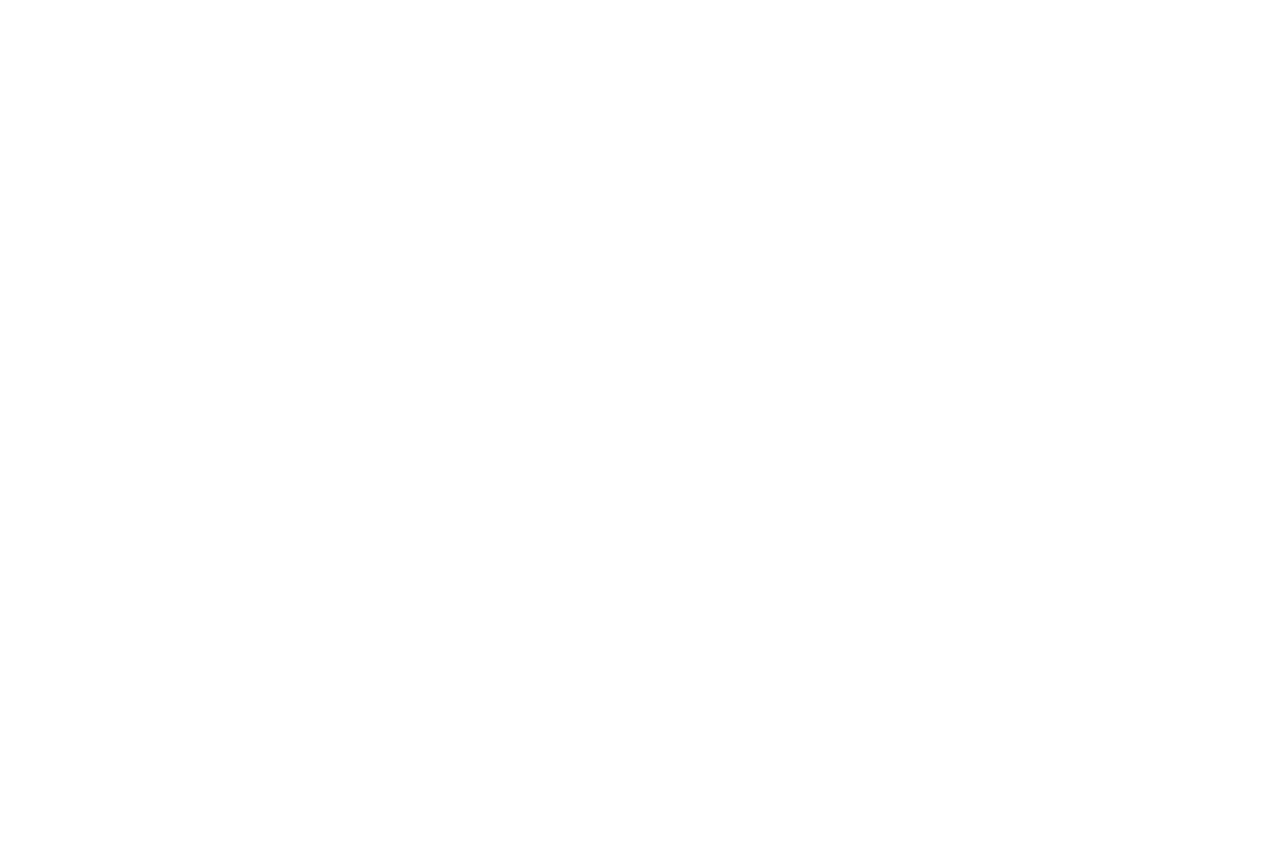
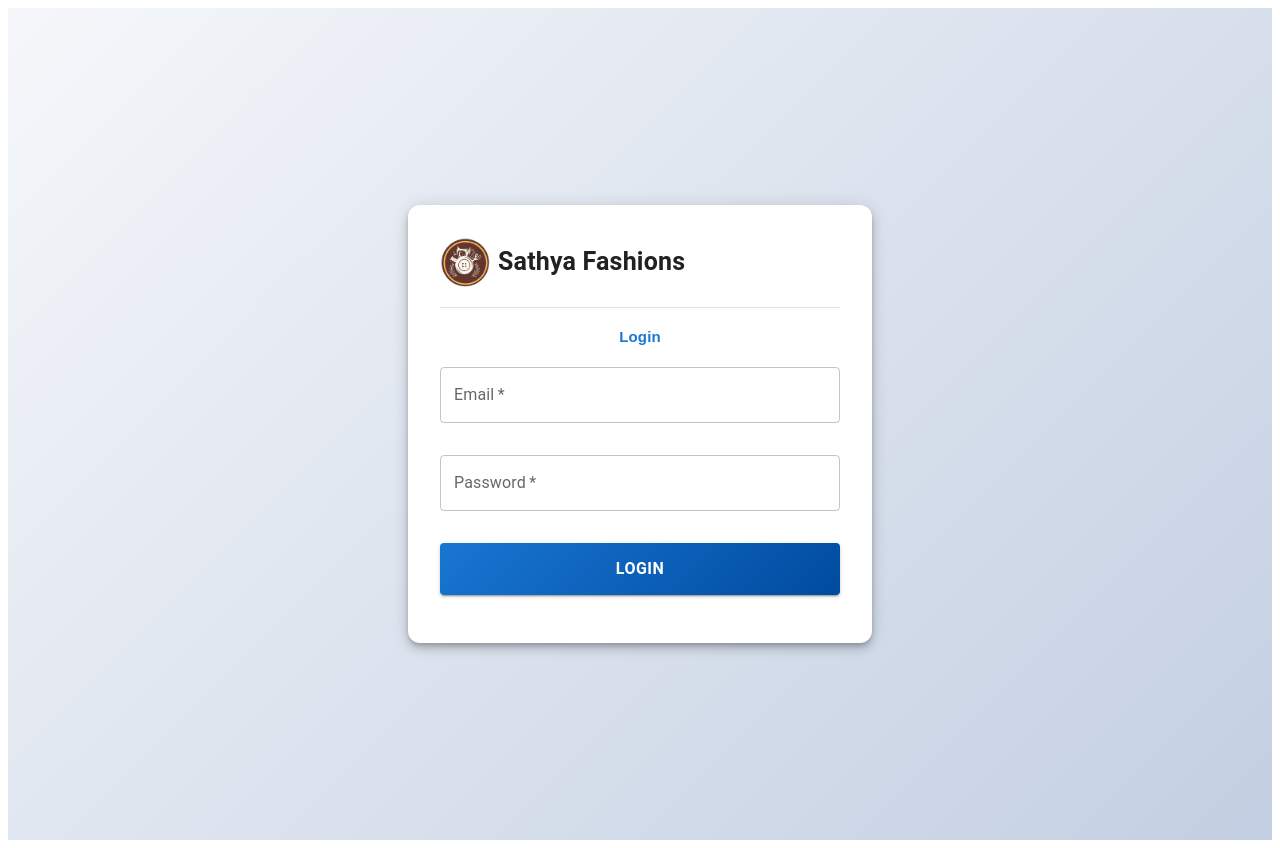
Before and after one commit to Subash-Student/Sathya-Fashions, a React (Create React App) app in the folder frontend/: page /login in a window 1280 px wide. Before the commit this address had no page. Before the commit the page ends 800 px from the top, so only its background shows below. Built offline with nearby package versions, Linux system fonts and the light colour scheme.

Commit message:
completed login page

```diff
--- a/frontend/src/App.js
+++ b/frontend/src/App.js
@@ -6,10 +6,12 @@
 import NewOrderPage from './pages/NewOrderPage'
 import OrderListPage from './pages/OrderListPage'
 import PaymentDetailsPage from './pages/PaymentDetailsPage'
+import LoginPage from './pages/LoginPage'
 const App = () => {
   return (
     <Routes>
       <Route path='/' element={<DashBoard />}/>
+      <Route path='/login' element={<LoginPage />}/>
       <Route path="/order/:id" element={<OrderDetailsPage />} />
       <Route path="/orders" element={<OrderListPage />} />
       <Route path="/newOrder" element={<NewOrderPage />} />
--- /dev/null
+++ b/frontend/src/pages/LoginPage.jsx
@@ -0,0 +1,125 @@
+import React, { useContext, useState } from 'react';
+import { TextField, Button, Typography,Divider, Box, Alert, Link, Grid, Paper } from '@mui/material';
+import { useNavigate } from 'react-router-dom';
+
+
+const LoginPage = () => {
+
+
+
+  const navigate = useNavigate();
+  const [formData, setFormData] = useState({
+    email: '',
+    password: '',
+  });
+  const [error, setError] = useState('');
+
+  const handleChange = (e) => {
+    setFormData({ ...formData, [e.target.name]: e.target.value });
+  };
+
+  const handleSubmit = async (e) => {
+    e.preventDefault();
+
+  };
+
+  return (
+    <Box
+      sx={{
+        display: 'flex',
+        justifyContent: 'center',
+        alignItems: 'center',
+        minHeight: '100vh',
+        background: 'linear-gradient(135deg, #f5f7fa, #c3cfe2)',
+        padding: 2,
+      }}
+    >
+
+      <Paper
+        elevation={6}
+        sx={{
+          maxWidth: 400,
+          width: '100%',
+          p: 4,
+          borderRadius: 3,
+          background: 'white',
+          textAlign: 'center',
+        }}
+      >
+         <Typography variant="h6" sx={{ flexGrow: 1, fontWeight: 'bold', display: 'flex',fontSize:"25px", alignItems: 'center' }}>
+          <img
+            src="logo2.png"
+            alt="logo"
+            style={{ marginRight: 8, borderRadius: '50%', width: '50px' }}
+          />
+          Sathya Fashions
+        </Typography>
+        <Divider style={{ margin: '20px 0' }} />
+        <Typography
+          variant="h4"
+          gutterBottom
+          sx={{
+            fontWeight: 'bold',
+            fontSize:"15px",
+            color: '#1976d2',
+            fontFamily: 'Poppins, sans-serif',
+          }}
+        >
+          Login
+        </Typography>
+        {error && (
+          <Alert severity="error" sx={{ mb: 2 }}>
+            {error}
+          </Alert>
+        )}
+        <form onSubmit={handleSubmit}>
+          <TextField
+            label="Email"
+            name="email"
+            type="email"
+            value={formData.email}
+            onChange={handleChange}
+            fullWidth
+            required
+            margin="normal"
+            variant="outlined"
+            sx={{ mb: 2 }}
+          />
+          <TextField
+            label="Password"
+            name="password"
+            type="password"
+            value={formData.password}
+            onChange={handleChange}
+            fullWidth
+            required
+            margin="normal"
+            variant="outlined"
+            sx={{ mb: 2 }}
+          />
+          <Button
+            variant="contained"
+            type="submit"
+            fullWidth
+            sx={{
+              mt: 2,
+              mb: 2,
+              py: 1.5,
+              fontSize: '1rem',
+              fontWeight: 'bold',
+              background: 'linear-gradient(135deg, #1976d2, #004ba0)',
+              '&:hover': {
+                background: 'linear-gradient(135deg, #004ba0, #1976d2)',
+              },
+            }}
+          >
+            Login
+          </Button>
+        </form>
+
+      </Paper>
+    </Box>
+  );
+};
+
+export default LoginPage;
```
